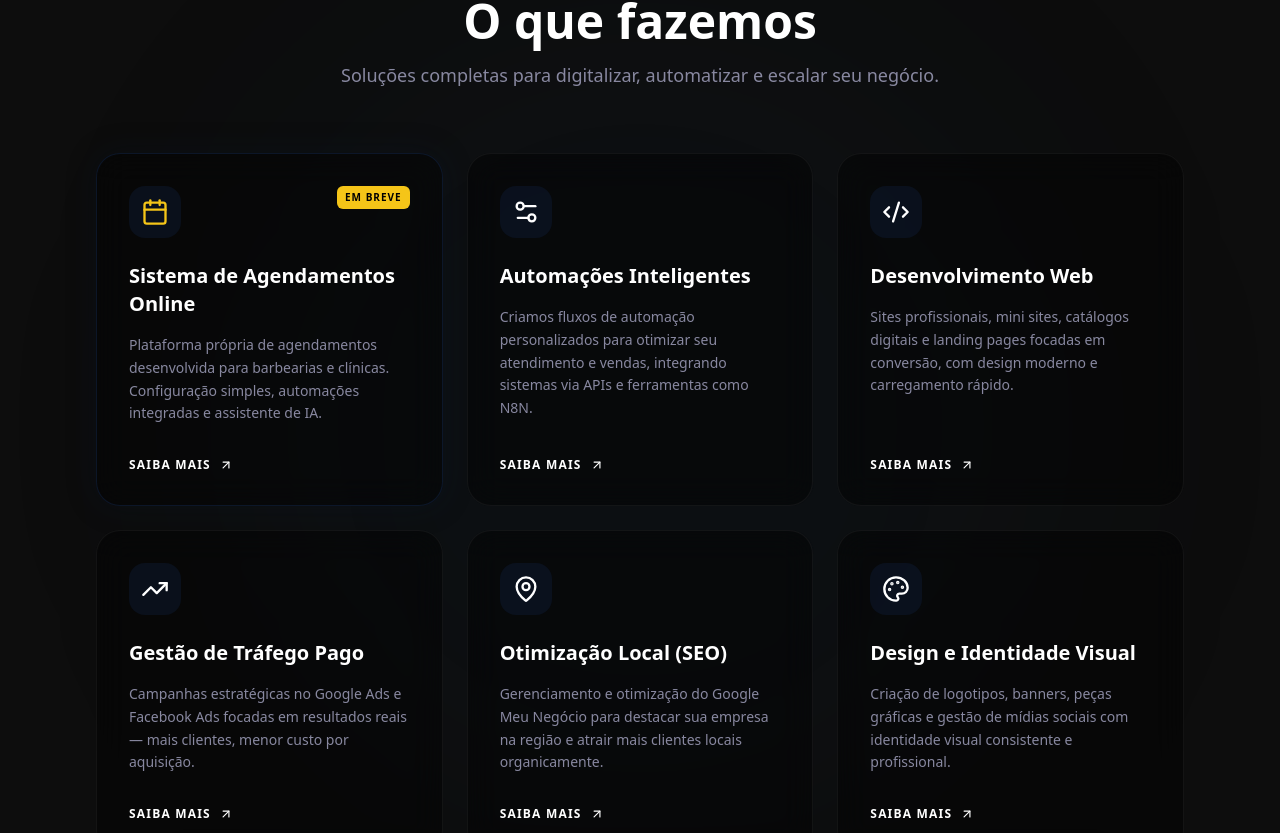
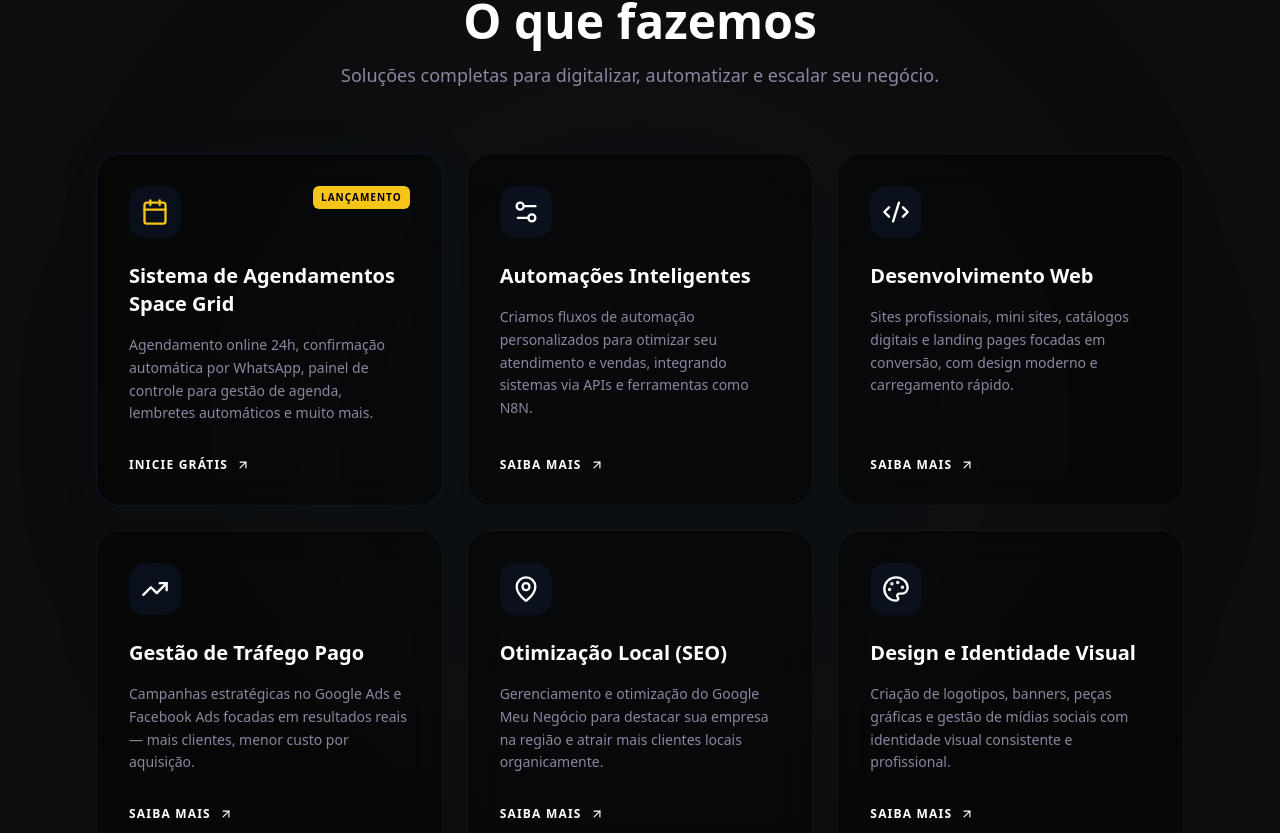
Before and after one commit to gleber2006-sketch/site-institucional-space-g, a Next.js app: page / in a window 1280 px wide. Shown: the part 883-1716 px from the top of the page. Built offline with nearby package versions, Linux system fonts and the light colour scheme.

Commit message:
feat: atualiza card Sistema de Agendamentos Space Grid com badge Lançamento e link Inicie Gratis

```diff
--- a/src/components/Services.tsx
+++ b/src/components/Services.tsx
@@ -1,6 +1,5 @@
 "use client";
 
-import { motion } from "framer-motion";
 import {
   Calendar,
   Settings2,
@@ -10,14 +9,16 @@ import {
   Palette,
   ArrowUpRight
 } from "lucide-react";
+import RevealOnScroll from "./RevealOnScroll";
 
 const services = [
   {
     id: 1,
-    title: "Sistema de Agendamentos Online",
-    description: "Plataforma própria de agendamentos desenvolvida para barbearias e clínicas. Configuração simples, automações integradas e assistente de IA.",
+    title: "Sistema de Agendamentos Space Grid",
+    description: "Agendamento online 24h, confirmação automática por WhatsApp, painel de controle para gestão de agenda, lembretes automáticos e muito mais.",
     icon: Calendar,
-    badge: "Em breve",
+    badge: "Lançamento",
+    link: { label: "Inicie Grátis", href: "https://spacegrid.space-g.com.br/" },
     color: "accent"
   },
   {
@@ -56,34 +57,21 @@ export default function Services() {
   return (
     <section id="servicos" className="section-padding relative overflow-hidden">
       <div className="max-w-7xl mx-auto relative z-10">
+        <RevealOnScroll delay={0}>
           <div className="text-center mb-16">
-          <motion.h2
-            initial={{ opacity: 0, y: 20 }}
-            whileInView={{ opacity: 1, y: 0 }}
-            viewport={{ once: true }}
-            className="text-3xl md:text-5xl font-bold mb-4"
-          >
+            <h2 className="text-3xl md:text-5xl font-bold mb-4">
               O que fazemos
-          </motion.h2>
-          <motion.p
-            initial={{ opacity: 0, y: 20 }}
-            whileInView={{ opacity: 1, y: 0 }}
-            viewport={{ once: true }}
-            transition={{ delay: 0.1 }}
-            className="text-neutral-400 text-lg max-w-2xl mx-auto"
-          >
+            </h2>
+            <p className="text-neutral-400 text-lg max-w-2xl mx-auto">
               Soluções completas para digitalizar, automatizar e escalar seu negócio.
-          </motion.p>
+            </p>
           </div>
+        </RevealOnScroll>
 
         <div className="grid grid-cols-1 md:grid-cols-2 lg:grid-cols-3 gap-6">
           {services.map((service, index) => (
-            <motion.div
-              key={service.id}
-              initial={{ opacity: 0, y: 20 }}
-              whileInView={{ opacity: 1, y: 0 }}
-              viewport={{ once: true }}
-              transition={{ delay: index * 0.1 }}
+            <RevealOnScroll key={service.id} delay={(index % 3) * 0.1}>
+              <div
                 className={`group p-8 glass-dark rounded-3xl hover:bg-white/5 transition-all duration-500 flex flex-col h-full relative ${service.id === 1 ? 'border-primary/50 shadow-[0_0_30px_rgba(10,22,40,0.3)]' : ''}`}
               >
                 <div className="mb-6 p-3 bg-primary/30 w-fit rounded-2xl group-hover:scale-110 transition-transform duration-500">
@@ -105,13 +93,16 @@ export default function Services() {
                 </p>
 
                 <a
-                href="#"
+                  href={service.link?.href ?? "#"}
+                  target={service.link?.href ? "_blank" : undefined}
+                  rel={service.link?.href ? "noopener noreferrer" : undefined}
                   className="flex items-center space-x-2 text-xs font-bold uppercase tracking-widest hover:translate-x-1 transition-transform"
                 >
-                <span>Saiba mais</span>
+                  <span>{service.link?.label ?? "Saiba mais"}</span>
                   <ArrowUpRight size={14} />
                 </a>
-            </motion.div>
+              </div>
+            </RevealOnScroll>
           ))}
         </div>
       </div>
```
Lines whose indentation alone changed are shown as unchanged.
